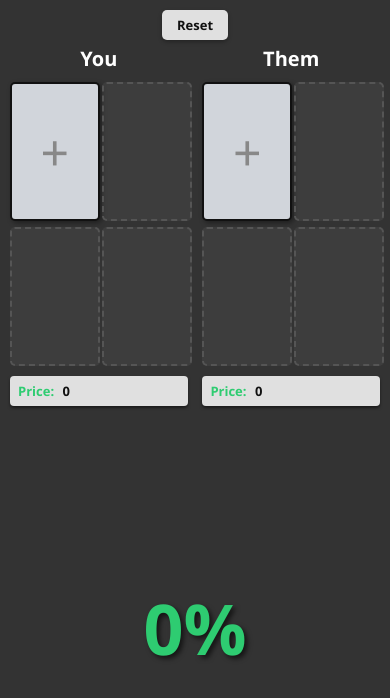
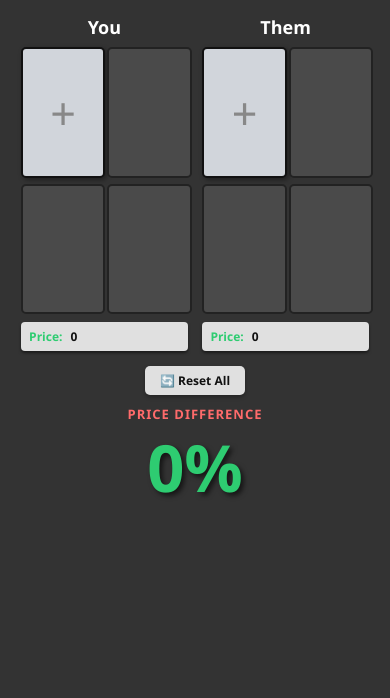
Before and after one commit to Dinno-SP/calculator, a plain HTML site: page index.html in a window 390 px wide. Drawn offline with Linux system fonts and the light colour scheme.

Commit message:
Update index.html

```diff
--- a/index.html
+++ b/index.html
@@ -29,9 +29,14 @@
             box-sizing: border-box;
         }
 
-        .main-layout { display: flex; justify-content: space-between; align-items: flex-start; }
+        .main-layout {
+            display: flex;
+            justify-content: center; /* Rapikan ke tengah */
+            align-items: flex-start;
+            gap: 2%; /* Jarak antar sisi */
+        }
 
-        .side { width: 32%; text-align: center; }
+        .side { width: 33%; text-align: center; }
         .side h2 { margin: 0 0 15px 0; font-size: 24px; color: #fff; font-weight: bold;}
 
         .slot-grid { display: grid; grid-template-columns: 1fr 1fr; gap: 8px; }
@@ -52,7 +57,7 @@
 
         .slot-interactive { cursor: pointer; border: 2px solid #111; box-shadow: 2px 2px 5px rgba(0,0,0,0.4); background-color: #d1d5db; }
         .slot-interactive:hover { border-color: #f39c12; transform: translateY(-2px); }
-        .slot-disabled { background-color: rgba(255,255,255,0.05); border: 2px dashed #555; cursor: default; }
+        .slot-disabled { background-color: #4a4a4a; border: 2px solid #222; cursor: default; } /* Warna slot mati direvisi */
         .slot-plus { font-size: 60px; color: #888; font-weight: 300; }
 
         .fruit-in-slot { width: 100%; height: 100%; display: flex; flex-direction: column; }
@@ -63,17 +68,17 @@
         /* Tampilan Center Area */
         .center-area { width: 30%; text-align: center; display: flex; flex-direction: column; align-items: center;}
 
-        .controls-header { display: flex; justify-content: center; width: 100%; margin-bottom: 20px; }
-        .reset-btn { background-color: #e0e0e0; color: #111; padding: 8px 20px; border-radius: 5px; font-weight: bold; cursor: pointer; box-shadow: 0 2px 4px rgba(0,0,0,0.3); font-size: 14px;}
+        .reset-btn { background-color: #e0e0e0; color: #111; padding: 6px 18px; border-radius: 5px; font-weight: bold; cursor: pointer; box-shadow: 0 2px 4px rgba(0,0,0,0.3); font-size: 14px; margin-bottom: 20px;}
         .reset-btn:hover { background-color: #fff; }
-        .diff-label { color: #ff6b6b; font-size: 14px; font-weight: bold; margin-top: 20px; text-transform: uppercase; letter-spacing: 1px;}
-        .diff-percent { font-size: 60px; font-weight: bold; color: #2ecc71; margin: 5px 0; text-shadow: 2px 2px 4px rgba(0,0,0,0.5);}
-        .status-text { font-size: 20px; font-weight: bold; color: #2ecc71; margin-top: 5px;}
 
-        .missing-info { background-color: rgba(231, 76, 60, 0.2); border: 1px solid #e74c3c; color: #ff7675; padding: 6px 10px; border-radius: 5px; font-size: 12px; font-weight: bold; margin-top: 10px; display: none; width: 90%;}
-        .missing-info span { color: white; }
+        .diff-label { color: #ff6b6b; font-size: 14px; font-weight: bold; text-transform: uppercase; letter-spacing: 1px;}
+        .diff-percent { font-size: 65px; font-weight: bold; color: #2ecc71; margin: -5px 0 5px 0; text-shadow: 2px 2px 4px rgba(0,0,0,0.5);}
+        .status-text { font-size: 20px; font-weight: bold; color: #2ecc71; margin-top: 0;}
 
-        /* Tampilan Harga Baru */
+        .missing-info { background-color: rgba(231, 76, 60, 0.2); border: 1px solid #e74c3c; color: #ff7675; padding: 8px 12px; border-radius: 5px; font-size: 15px; font-weight: bold; margin-top: 5px; display: none; width: 90%;}
+        .missing-info span { color: white; font-size: 18px; font-weight: 900;} /* Font Beli diperbesar */
+
+        /* Tampilan Harga */
         .totals-box { margin-top: 10px; width: 100%;}
         .total-row {
             background-color: #e0e0e0;
@@ -86,15 +91,24 @@
             text-align: left;
         }
 
-        /* MODAL POP UP */
+        /* MODAL POP UP DENGAN ANIMASI */
         .modal-overlay {
             position: fixed; top: 0; left: 0; width: 100%; height: 100%;
-            background-color: rgba(0,0,0,0.6); display: none; justify-content: center; align-items: center; z-index: 1000;
+            background-color: rgba(0,0,0,0.6);
+            display: none; justify-content: center; align-items: center; z-index: 1000;
+            opacity: 0; /* Untuk animasi awal */
+            transition: opacity 0.15s ease-in-out;
         }
+        .modal-overlay.show { opacity: 1; } /* Class aktif animasi */
+
         .modal-content {
             background-color: rgba(30, 30, 30, 0.85); backdrop-filter: blur(10px); -webkit-backdrop-filter: blur(10px);
             width: 90%; max-width: 850px; height: 85%; border-radius: 12px; border: 1px solid #555; display: flex; flex-direction: column; box-shadow: 0 20px 50px rgba(0,0,0,0.9);
+            transform: scale(0.8); /* Ukuran awal animasi */
+            transition: transform 0.15s ease-in-out;
         }
+        .modal-overlay.show .modal-content { transform: scale(1); } /* Ukuran akhir animasi */
+
         .modal-header { padding: 15px 20px; border-bottom: 1px solid rgba(255,255,255,0.1); display: flex; justify-content: space-between; align-items: center; }
         .modal-header h3 { margin: 0; color: #f1c40f; font-size: 16px;}
 
@@ -132,7 +146,7 @@
         ::-webkit-scrollbar-thumb { background: rgba(255,255,255,0.2); border-radius: 5px; }
 
         /* =========================================
-           TAMPILAN KHUSUS HP (NO SCROLL / KIRI-KANAN)
+           TAMPILAN KHUSUS HP (NO SCROLL / FIT)
            ========================================= */
         @media screen and (max-width: 768px) {
             body {
@@ -143,11 +157,12 @@
             .calculator-container {
                 width: 100%;
                 height: 100%;
-                padding: 10px;
+                padding: 15px 10px 10px 10px;
                 border-radius: 0;
                 display: flex;
                 flex-direction: column;
-                justify-content: flex-start;
+                justify-content: flex-start; /* Dirapatkan ke atas */
+                align-items: center;
                 background-color: #333333;
                 box-shadow: none;
             }
@@ -155,38 +170,40 @@
             .main-layout {
                 flex-direction: row;
                 flex-wrap: wrap;
-                justify-content: space-between;
+                justify-content: center; /* Kiri-Kanan lebih rapat ke tengah */
+                gap: 4%; /* Jarak celah tengah */
                 align-items: flex-start;
-                height: 100%;
+                width: 100%;
             }
 
-            .side { width: 48%; }
-            .side h2 { font-size: 20px; margin: 0 0 10px 0; font-weight: bold;}
+            .side { width: 45%; } /* Lebar sedikit dikurangi agar tidak mentok pinggir */
+            .side h2 { font-size: 18px; margin: 0 0 8px 0; font-weight: bold;}
 
             .slot-grid { gap: 6px; }
-            .slot { height: 16vh; min-height: 70px; border-width: 2px; border-radius: 5px;}
-            .slot-plus { font-size: 50px; }
+            .slot { height: 15vh; min-height: 70px; border-width: 2px; border-radius: 5px;}
+            .slot-plus { font-size: 45px; }
 
             .fruit-name { font-size: 10px; padding: 2px 0; border-bottom-width: 1px;}
             .btn-img-container { padding: 2px; }
             .fruit-price-tag { font-size: 10px; padding: 2px; border-top-width: 1px;}
 
-            .totals-box { margin-top: 10px; }
-            .total-row { font-size: 13px; padding: 6px 8px; border-radius: 4px; box-shadow: 0 2px 3px rgba(0,0,0,0.5);}
+            .totals-box { margin-top: 8px; }
+            .total-row { font-size: 12px; padding: 6px 8px; border-radius: 4px; box-shadow: 0 2px 3px rgba(0,0,0,0.5);}
 
+            /* Center Area diatur agar marginnya pas, tidak terlalu jauh */
             .center-area {
                 width: 100%;
                 order: 3;
-                margin-top: 15px;
+                margin-top: 15px; /* Jarak dipendekkan agar dekat dengan slot */
                 padding: 0;
             }
-            .controls-header { margin-bottom: 5px; }
-            .reset-btn { padding: 6px 15px; font-size: 13px;}
 
-            .diff-label { display: none; }
-            .diff-percent { font-size: 70px; margin: 0; text-shadow: 3px 3px 5px rgba(0,0,0,0.6);}
-            .status-text { font-size: 18px; margin-top: 0;}
-            .missing-info { padding: 4px; font-size: 11px; margin-top: 5px; width: 100%; }
+            .reset-btn { padding: 6px 15px; font-size: 12px; margin-bottom: 10px;}
+
+            .diff-label { display: block; font-size: 13px; margin-bottom: 0px;} /* Teks dimunculkan */
+            .diff-percent { font-size: 65px; margin: 0; text-shadow: 3px 3px 5px rgba(0,0,0,0.6);}
+            .missing-info { padding: 8px 10px; font-size: 13px; margin-top: 5px; width: 90%; }
+            .missing-info span { font-size: 16px; }
 
             /* Modal HP */
             .modal-content { height: 92vh; width: 95vw; }
@@ -201,10 +218,6 @@
 <body>
 
     <div class="calculator-container">
-        <div class="controls-header" style="display: none;" id="mobile-reset">
-            <div class="reset-btn" onclick="resetAll()">Reset</div>
-        </div>
-
         <div class="main-layout">
             <div class="side" id="side-you">
                 <h2>You</h2>
@@ -215,9 +228,7 @@
             </div>
 
             <div class="center-area">
-                <div class="controls-header" id="pc-reset">
-                    <div class="reset-btn" onclick="resetAll()">Reset All</div>
-                </div>
+                <div class="reset-btn" onclick="resetAll()">🔄 Reset All</div>
                 <div class="diff-label">PRICE DIFFERENCE</div>
                 <div class="diff-percent" id="ui-percent">0%</div>
                 <div class="status-text text-green" id="ui-status"></div>
@@ -301,10 +312,8 @@
         let state = { you: [], them: [] };
         let currentActiveSide = '';
 
-        // Untuk notifikasi kurang dan kotak "Price:" (Contoh: 15.000.000)
         function formatVal(num) { return num.toLocaleString('id-ID'); }
 
-        // Untuk label di dalam kotak buah saja (Contoh: 15M, 600k)
         function formatShort(num) {
             if (num >= 1000000) return (num / 1000000).toFixed(1).replace('.0', '') + 'M';
             if (num >= 1000) return (num / 1000).toFixed(1).replace('.0', '') + 'k';
@@ -323,14 +332,6 @@
         }
 
         function init() {
-            if (window.innerWidth <= 768) {
-                document.getElementById('pc-reset').style.display = 'none';
-                document.getElementById('mobile-reset').style.display = 'flex';
-            } else {
-                document.getElementById('pc-reset').style.display = 'flex';
-                document.getElementById('mobile-reset').style.display = 'none';
-            }
-
             const modalList = document.getElementById('fruit-list-modal');
             modalList.innerHTML = '';
 
@@ -350,13 +351,25 @@
             updateUI();
         }
 
+        // FUNGSI BUKA POPUP DENGAN ANIMASI
         function openModal(side) {
             currentActiveSide = side;
-            document.getElementById('modal').style.display = 'flex';
+            const modal = document.getElementById('modal');
+            modal.style.display = 'flex';
+            // Jeda super singkat agar CSS Transition (Animasi) bisa tereksekusi
+            requestAnimationFrame(() => {
+                modal.classList.add('show');
+            });
         }
 
+        // FUNGSI TUTUP POPUP DENGAN ANIMASI
         function closeModal() {
-            document.getElementById('modal').style.display = 'none';
+            const modal = document.getElementById('modal');
+            modal.classList.remove('show');
+            // Tunggu animasi mengecil selesai (0.15s) lalu sembunyikan total
+            setTimeout(() => {
+                modal.style.display = 'none';
+            }, 150);
         }
 
         function closeModalOnOutsideClick(e) {
@@ -415,7 +428,6 @@
                 gridEl.appendChild(slotDiv);
             }
 
-            // Teks Harga diubah menggunakan angka penuh (formatVal)
             document.getElementById(`${side}-total-price`).innerHTML = `
                 <span style="color: #2ecc71; margin-right: 5px;">Price:</span>
                 <span>${formatVal(totalBeli)}</span>
@@ -464,7 +476,7 @@
                 let shortfall = requiredBeli - min;
                 let whoNeedsMore = (you < them) ? "You" : "Them";
 
-                // Notifikasi diubah menggunakan angka penuh (formatVal)
+                // Info Kekurangan Beli menggunakan angka utuh dan di-bold/besar
                 uiMissing.innerHTML = `${whoNeedsMore} Kurang: <br><span>${formatVal(shortfall)}</span>`;
                 uiMissing.style.display = 'block';
             }
```
